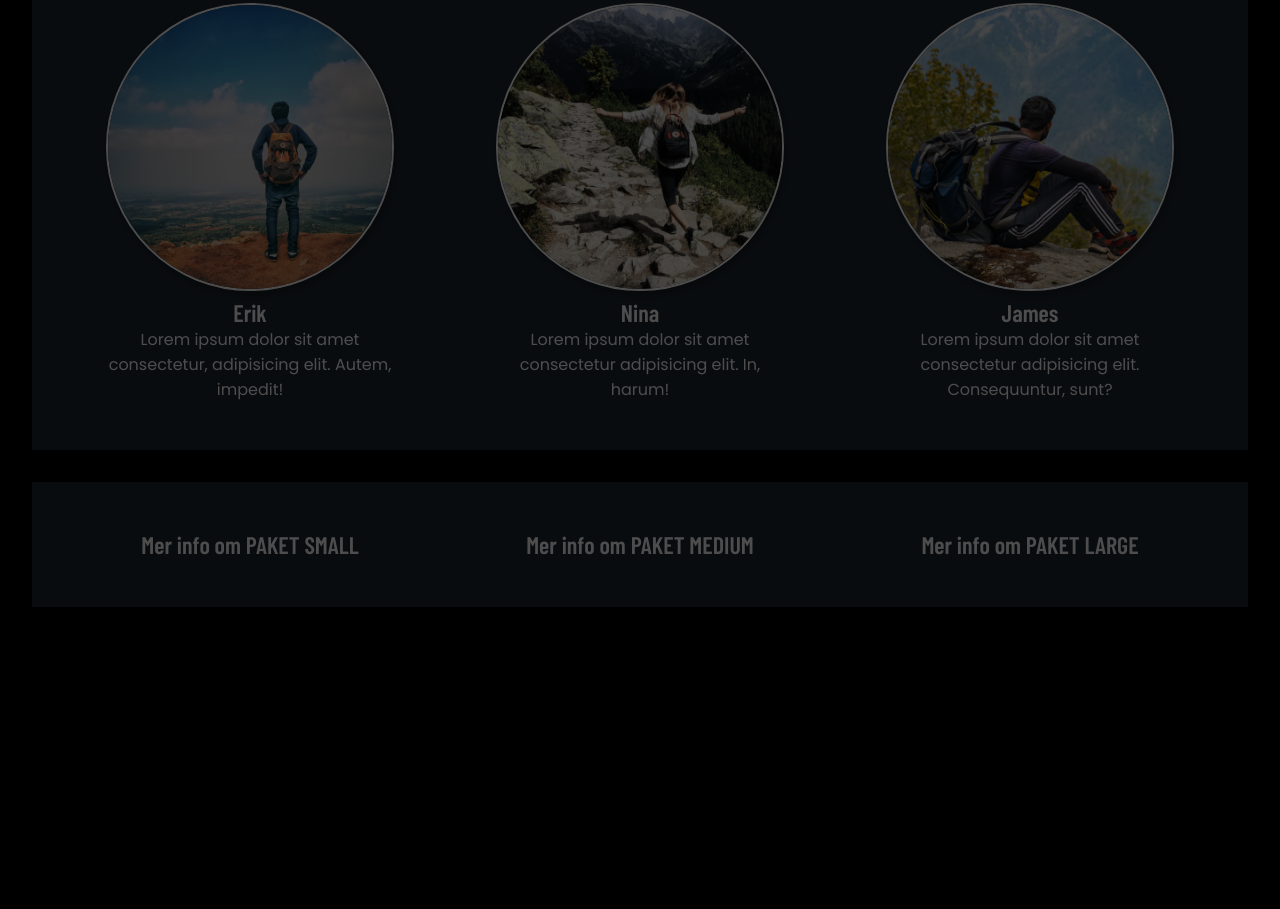
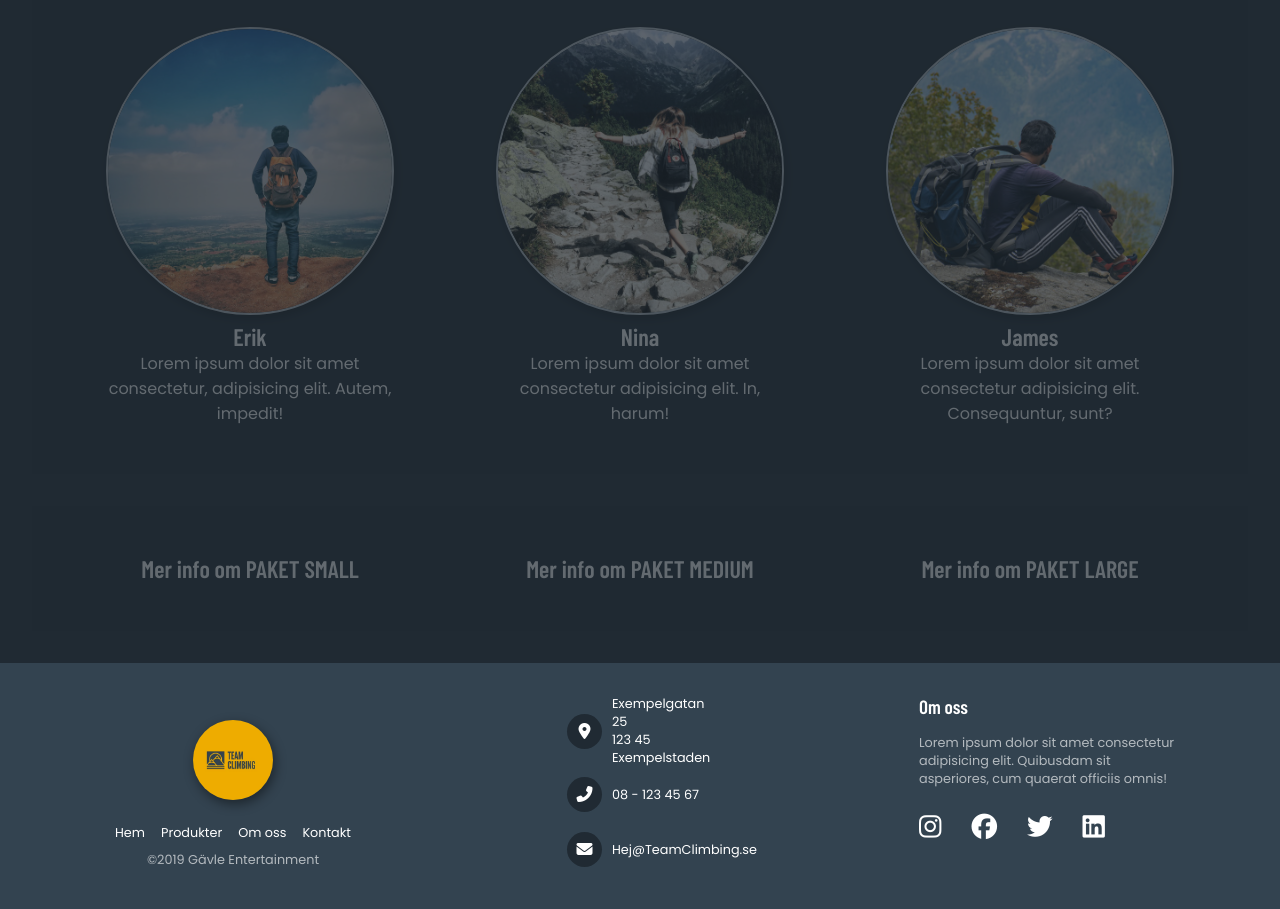
Before and after one commit to Tacohontas/Gavle, a website: page html/index.html in a window 1280 px wide. Shown: the part 1473-2382 px from the top of the page. Before the commit the page ends 2112 px from the top, so only its background shows below. Drawn offline with nearby package versions, Linux system fonts and the light colour scheme.

Commit message:
index fix

```diff
--- a/html/index.html
+++ b/html/index.html
@@ -11,6 +11,8 @@
     <script src="../js/products.js" defer></script>
 </head>
 <body class="bg" id="startsida">
+
+    <div class="sticky">DUMTEXT</div>
 
     <section class="landing">
         <div class="landing__bg">
@@ -28,7 +30,7 @@
                 <ul class="navmenu__ul">
                 <li><a href="#startsida"><img src="../img/logo_jpg.jpg" alt="logo" class="logo"></a></li>
                 <li><a href="#produkter_start" class="navmenu__a">Produkter</a></li>
-                <li><a href="#" class="navmenu__a">Om oss</a></li>
+                <li><a href="#omoss" class="navmenu__a">Om oss</a></li>
                 <li><a href="#" class="navmenu__a">PAKET SMALL</a></li>
                 <li><a href="#" class="navmenu__a">PAKET MEDIUM</a></li>
                 <li><a href="#" class="navmenu__a">PAKET LARGE</a></li>
@@ -105,6 +107,53 @@
     </div>
 </section>
 
-
+<!-- Footer start -->
+<footer class="footer">
+    <div class="footer__linknav">
+        <div class="footer__linknav__item">
+            <img src="../img/logo_jpg.jpg" alt="logo" class="footer__linknav__logo">
+        </div>
+        <div class="footer__linknav__item">
+            <li class="footer__linknav__link"><a href="/html/index.html">Hem</a></li>
+            <li class="footer__linknav__link"><a href="/html/index.html#produkter_start">Produkter</a></li>
+            <li class="footer__linknav__link"><a href="/html/index.html#">Om oss</a></li>
+            <li class="footer__linknav__link"><a href="/html/index.html#">Kontakt</a></li>
+        </div>
+        <div class="footer__linknav__item">
+            <p><span>&copy;</span>2019 Gävle Entertainment</p>
+        </div>
+    </div>
+    <div class="footer__contact">
+        <div class="footer__contact__item">
+            <i class="fas fa-map-marker-alt fa-lg"></i>
+            <p><span>Exempelgatan 25</span>123 45 Exempelstaden</p>
+        </div>
+        <div class="footer__contact__item">
+            <i class="fas fa-phone-alt fa-lg"></i>
+            <p>08 - 123 45 67</p>
+        </div>
+        <div class="footer__contact__item">
+            <i class="fas fa-envelope fa-lg"></i>
+            <p>Hej@TeamClimbing.se</p>
+        </div>
+    </div>
+    <div class="footer__aboutus">
+        <div class="footer__aboutus-wrapper">
+            <div class="footer__aboutus__desc">
+                <h2 class="aboutus__desc__header">Om oss</h2>
+                <p class="aboutus__desc__text">Lorem ipsum dolor sit amet consectetur adipisicing elit. Quibusdam
+                    sit
+                    asperiores, cum quaerat officiis omnis!</p>
+            </div>
+            <div class="footer__aboutus__icons-container">
+                <li class="footer__aboutus__icon"><a href="#"><i class="fab fa-instagram fa-2x"></i></a></li>
+                <li class="footer__aboutus__icon"><a href="#"><i class="fab fa-facebook fa-2x"></i></a></li>
+                <li class="footer__aboutus__icon"><a href="#"><i class="fab fa-twitter fa-2x"></i></a></li>
+                <li class="footer__aboutus__icon"><a href="#"><i class="fab fa-linkedin fa-2x"></i></a></li>
+            </div>
+        </div>
+    </div>
+</footer>
+  <!-- Footer end -->
 </body>
 </html>
--- a/styles/scss/_index.scss
+++ b/styles/scss/_index.scss
@@ -1,16 +1,16 @@
 
 .bg {
-    background-color: black;
+    background-color: $bg-col;
     scroll-behavior: smooth;
 }
 .landing {
-    background: url(/img/rock_climbing.jpg);
-    // background: url(/img/rock_climbing2.jpg); // Gjort ny bild i photoshop!
+    //background: url(/img/rock_climbing.jpg);
+    background: url(/img/rock_climbing2.jpg); // Gjort ny bild i photoshop!
     height: 100vh;
     background-size: cover;
     background-position: center center;
     background-repeat: no-repeat;
-    box-shadow: 2px 4px 12px rgba(0, 0, 0, 0.3);
+    //box-shadow: 2px 4px 12px rgba(0, 0, 0, 0.3);
 
 }
 /* .landing__bg {
@@ -72,7 +72,7 @@
     width: 20rem;
     background-color: $box-col;
     box-shadow: 2px 4px 10px rgba(0, 0, 0, 0.384);
-    border: 2px solid white;
+    //border: 2px solid white;
 }
 .productinfo__card-img {
     max-width: 100%;
@@ -124,7 +124,7 @@
     height: auto;
     border-radius: 50%;
     box-shadow: 2px 4px 10px rgba(0, 0, 0, 0.384);
-    border: 2px solid white;
+    border: 2px solid $font-2nd;
 }
 
 //Fördjupning i produkterna
--- a/styles/scss/main.scss
+++ b/styles/scss/main.scss
@@ -6,12 +6,13 @@
   margin: 0;
   padding: 0;
   box-sizing: border-box;
+  scroll-behavior: smooth;
 }
 
 body {
   background: $bg-col;
   color: $font-col;
-  scroll-behavior: smooth;
+
 }
 p, a, div{
   font-family: 'Poppins', sans-serif;
@@ -31,9 +32,11 @@ a:hover {
 
 }
 
-
-
 // Meny CSS
+.sticky {
+  position: sticky;
+  top:0;
+}
 .header {
   display: flex;
   flex-direction: row;
@@ -52,7 +55,8 @@ a:hover {
   max-width: 7rem;
   margin: 1rem;
   border-radius: 50% 50% 50% 50%;
-  box-shadow: 2px 4px 12px rgba(0, 0, 0, 0.452);
+  //box-shadow: 2px 4px 12px rgba(0, 0, 0, 0.452);
+
 }
 .menu-toggle {
   display: inline-block;
@@ -60,12 +64,12 @@ a:hover {
   padding: .75em 15px;
   line-height: 1rem;
   font-size: 2.5em;
-  color: black;
+  color: $font-2nd;
 }
 #nav__close {
   font-size: 2rem;
   padding: 1rem;
-  color: gray;
+  color: $font-2nd;
 }
 #nav__close:hover {
   color: $button-col;
@@ -92,7 +96,7 @@ a:hover {
   box-shadow: -8px 0 8px rgba(0,0,0,.5);
   min-height: 100%;
   width: 200px;
-  background: $bg-col;
+  background: $box-col;
 
 }
 .navmenu__a {
@@ -135,8 +139,6 @@ a:hover {
 
 }
 
-
-
 @import "footer.scss";
 @import "aboutus.scss";
 @import "checkout.scss";
```
Also changed, not shown: styles/css/styles.css.
